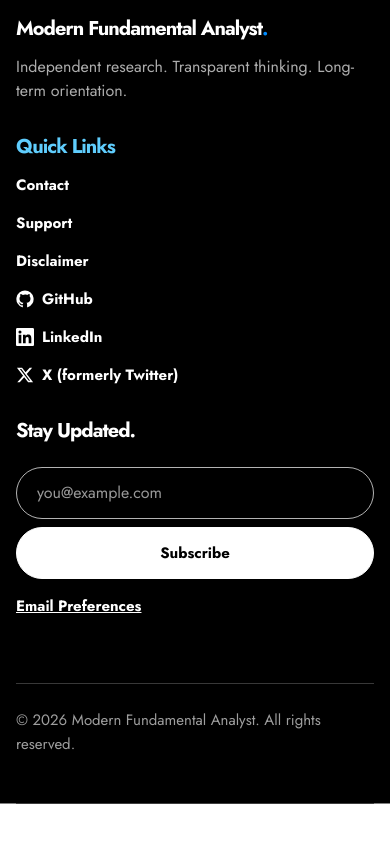
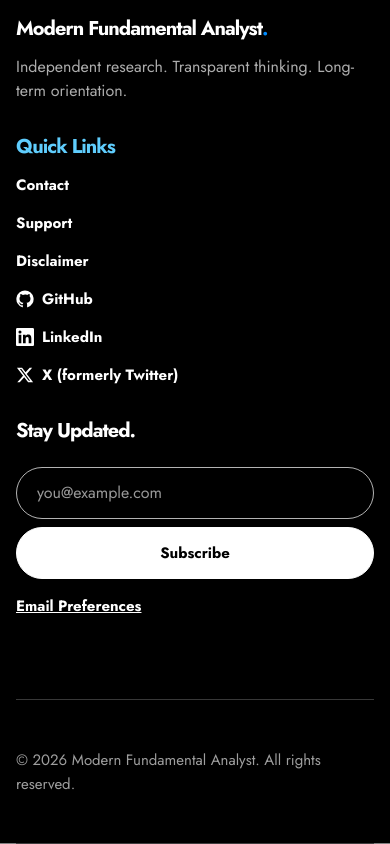
Before and after one commit to Tianyi0510/modern-fundamental-analyst, a Next.js app: page / in a window 390 px wide. Shown: the part 6313-7157 px from the top of the page. Before the commit the page ends 7117 px from the top, so only its background shows below. Built offline with nearby package versions, Linux system fonts and the light colour scheme.

Commit message:
Stabilize mobile header and footer spacing

```diff
--- a/app/styles/chrome.css
+++ b/app/styles/chrome.css
@@ -161,6 +161,7 @@
 .cta .eyebrow { grid-column: 1 / -1; margin: 0 0 46px; }
 .cta h2 { margin: 0; }
 .site-footer { padding: 74px 0; display: grid; grid-template-columns: minmax(220px,.9fr) minmax(140px,.45fr) minmax(360px,1.35fr); column-gap: 64px; row-gap: 74px; align-items: start; text-align: left; }
+.footer-main { display: contents; }
 .footer-brand, .footer-navigation { min-width: 0; align-self: start; text-align: left; }
 .footer-brand { display: grid; justify-items: start; gap: 14px; }
 .footer-mark { max-width: 320px; }
--- a/app/styles/responsive.css
+++ b/app/styles/responsive.css
@@ -72,7 +72,8 @@
   }
   .mobile-menu-button svg, .mobile-menu-close svg { width: 23px; height: 23px; transition: transform var(--motion-duration-medium) var(--motion-ease-emphasized); }
   .mobile-menu-button, .mobile-menu-close { transition: transform var(--motion-duration-base) var(--motion-ease-standard), background-color var(--motion-duration-base) var(--motion-ease-standard), border-color var(--motion-duration-base) var(--motion-ease-standard), color var(--motion-duration-base) var(--motion-ease-standard); }
-  .mobile-menu-button:hover, .mobile-menu-button:focus-visible { background: var(--bright-blue); color: var(--black); transform: rotate(4deg) scale(var(--motion-scale-hover)); }
+  .mobile-menu-button:hover { background: var(--bright-blue); color: var(--black); transform: rotate(4deg) scale(var(--motion-scale-hover)); }
+  .mobile-menu-button:focus-visible { outline: 2px solid var(--medium-blue); outline-offset: 3px; background: var(--white); color: var(--black); transform: none; }
   .mobile-menu-button:active, .mobile-menu-close:active { transition-duration: var(--motion-duration-press); }
   .mobile-menu-layer { display: block; position: fixed; inset: 0; z-index: 100; pointer-events: none; visibility: hidden; transition: visibility 0s linear var(--motion-duration-slow); }
   .mobile-menu-layer.is-open { pointer-events: auto; visibility: visible; transition-delay: 0s; }
@@ -98,7 +99,15 @@
   .mobile-menu-top { position: sticky; z-index: 2; top: 0; min-height: 70px; margin-inline: calc(var(--space-page-gutter) * -1); padding-inline: var(--space-page-gutter); display: flex; align-items: center; justify-content: space-between; gap: var(--space-5); background: var(--white); }
   .mobile-menu-wordmark { max-width: none; }
   .mobile-menu-close { flex: 0 0 auto; border-color: var(--black); background: var(--white); color: var(--black); }
-  .mobile-menu-close:hover, .mobile-menu-close:focus-visible { border-color: var(--bright-blue); background: var(--bright-blue); color: var(--black); transform: rotate(-4deg) scale(var(--motion-scale-hover)); }
+  .mobile-menu-close:hover { border-color: var(--bright-blue); background: var(--bright-blue); color: var(--black); transform: rotate(-4deg) scale(var(--motion-scale-hover)); }
+  .mobile-menu-close:focus-visible { outline: 2px solid var(--medium-blue); outline-offset: 3px; border-color: var(--black); background: var(--white); color: var(--black); transform: none; }
+  @keyframes mobile-menu-control-enter {
+    0% { transform: rotate(-4deg) scale(.94); }
+    65% { transform: rotate(1deg) scale(1.02); }
+    100% { transform: none; }
+  }
+  .mobile-menu-layer.is-open .mobile-menu-close { animation: mobile-menu-control-enter var(--motion-duration-medium) var(--motion-ease-emphasized); }
+  .mobile-menu-layer.is-open .mobile-menu-close:active { animation: none; transform: rotate(-4deg) scale(.94); }
   .mobile-menu-close svg { transform: rotate(-90deg) scale(.82); }
   .mobile-menu-layer.is-open .mobile-menu-close svg { transform: rotate(0) scale(1); transition-delay: .08s; }
   .mobile-menu-drawer nav { position: relative; z-index: 1; display: flex; flex-direction: column; gap: 0; margin-top: 18px; font-weight: var(--weight-bold); line-height: var(--leading-compact-title); }
@@ -160,8 +169,9 @@
   .memo-card { min-height: 410px; padding: var(--space-5); }
   .memo-card-placeholder { display: none; }
   .cta { grid-template-columns: 1fr; gap: var(--space-heading-content); }
-  .site-footer { grid-template-columns: 1fr; gap: var(--space-6); padding: var(--space-8) 0; }
-  .footer-bottom { grid-column: auto; margin-top: 0; padding-top: var(--space-5); }
+  .site-footer { display: block; padding: 0; }
+  .footer-main { padding: var(--space-8) 0; display: grid; grid-template-columns: 1fr; gap: var(--space-6); }
+  .footer-bottom { margin-top: 0; padding: var(--space-8) 0; }
   .page-hero { padding: var(--space-section) 0; }
   .hero h1,
   .page-hero h1,
--- a/components/site-footer.tsx
+++ b/components/site-footer.tsx
@@ -15,6 +15,7 @@ export function SiteFooter({ locale = "en" }: SiteFooterProps = {}) {
 
   return (
     <footer className="site-footer shell">
+      <div className="footer-main">
         <div className="footer-brand">
           <Link className="wordmark footer-mark" href={prefix || "/"}>Modern Fundamental Analyst<span>.</span></Link>
           <p>{copy.description}</p>
@@ -40,6 +41,7 @@ export function SiteFooter({ locale = "en" }: SiteFooterProps = {}) {
           </div>
         </nav>
         <SubscribeForm locale={locale} />
+      </div>
       <div className="footer-bottom">
         <small>© {currentYear} Modern Fundamental Analyst. {copy.rights}</small>
       </div>
```
Also changed, not shown: 2 other files (tests, documents, lock files or other folders). Lines whose indentation alone changed are shown as unchanged.
